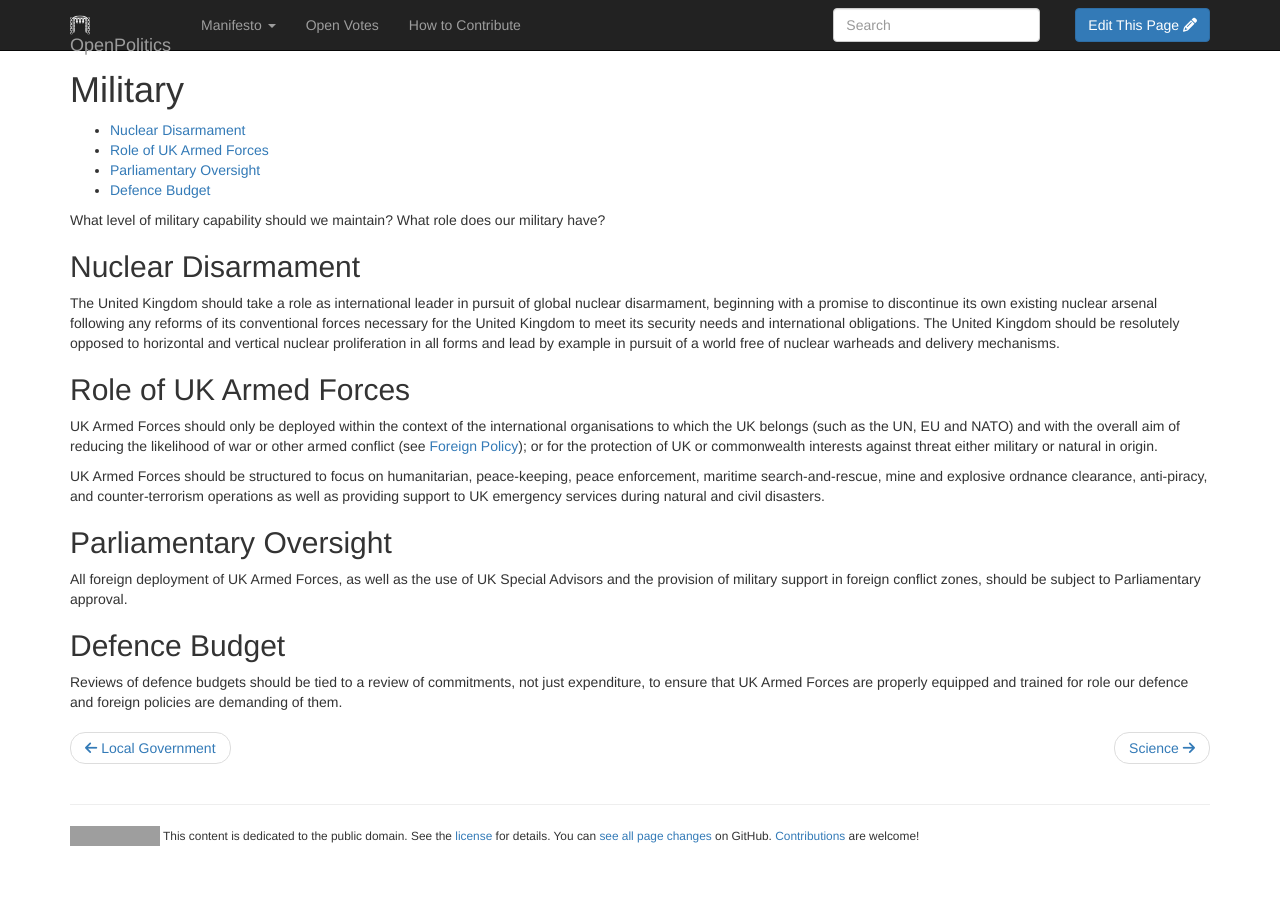
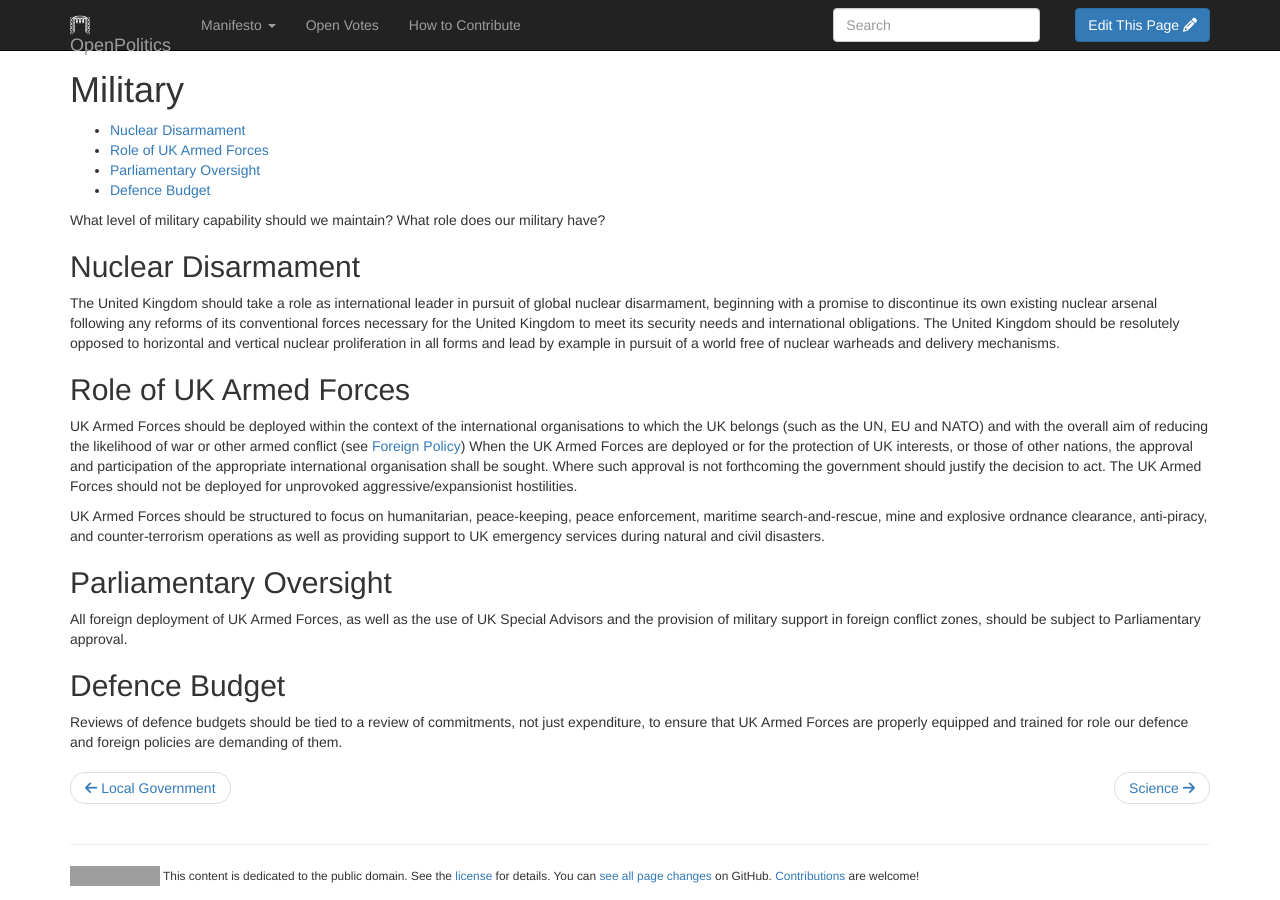
Before and after one commit to openpolitics/manifesto, a Jekyll site: the page built from manifesto/military.md, in a window 1280 px wide. Built offline with Jekyll 4.4.1, drawn with Linux system fonts in a browser that asks for light colours; nearby versions of some CDN libraries; library files that are not in the unit come from our copies; grey boxes are pictures that could not be loaded.

Commit message:
Expansion of use of UK forces deployment clause
To clarify the range of actions for which the UK Armed Forces *should* be used - 1st draft only - would appreciate assistance on ensuring the wording isn't too broad/narrow

```diff
--- a/manifesto/military.md
+++ b/manifesto/military.md
@@ -14,7 +14,9 @@ The United Kingdom should take a role as international leader in pursuit of glob
 
 ## Role of UK Armed Forces
 
-UK Armed Forces should only be deployed within the context of the international organisations to which the UK belongs (such as the UN, EU and NATO) and with the overall aim of reducing the likelihood of war or other armed conflict (see [Foreign Policy](foreign_policy.html)); or for the protection of UK or commonwealth interests against threat either military or natural in origin.
+UK Armed Forces should be deployed within the context of the international organisations to which the UK belongs (such as the UN, EU and NATO) and with the overall aim of reducing the likelihood of war or other armed conflict (see [Foreign Policy](foreign_policy.html))
+When the UK Armed Forces are deployed or for the protection of UK interests, or those of other nations, the approval and participation of the appropriate international organisation shall be sought. Where such approval is not forthcoming the government should justify the decision to act.
+The UK Armed Forces should not be deployed for unprovoked aggressive/expansionist hostilities.
 
 UK Armed Forces should be structured to focus on humanitarian, peace-keeping, peace enforcement, maritime search-and-rescue, mine and explosive ordnance clearance, anti-piracy, and counter-terrorism operations as well as providing support to UK emergency services during natural and civil disasters.
 
```
